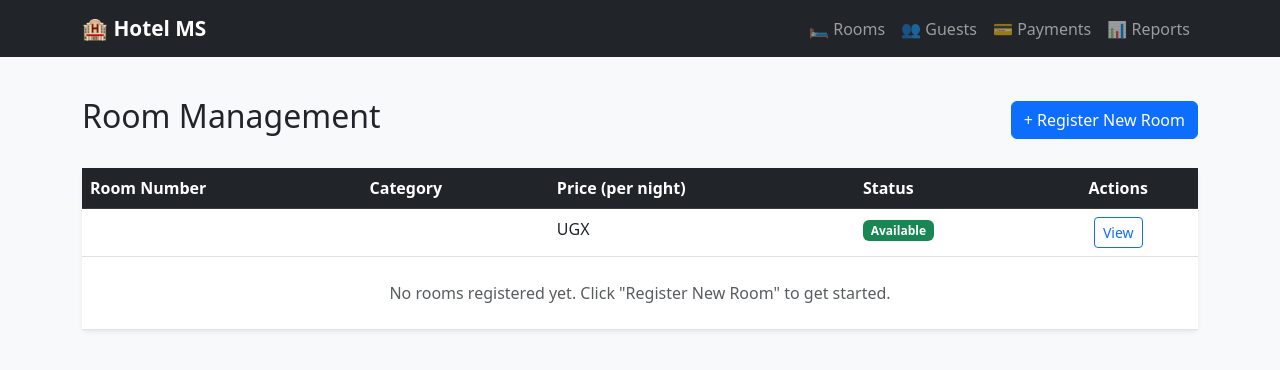
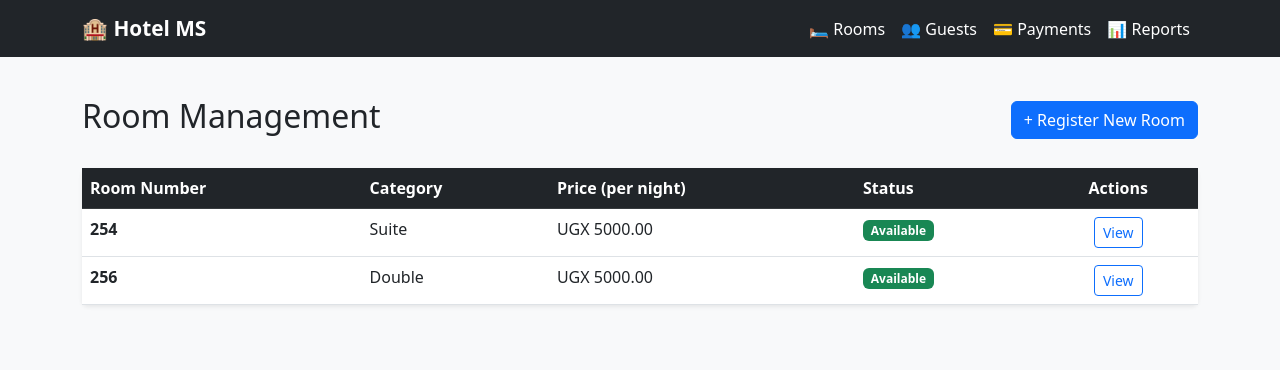
Before and after one commit to Ashraf9-0/HotelManagementSys, a Django app: page / in a window 1280 px wide. Shown: the top 370 px of the page. Run offline with Django 5.2, Linux system fonts and the light colour scheme; data comes from the database, SQL or seed files in the repository; both versions use the stored data as it was after the commit.

Commit message:
changing design to make the nav bar more visible

```diff
--- a/rooms/templates/rooms.html
+++ b/rooms/templates/rooms.html
@@ -19,7 +19,7 @@
                     </tr>
                 </thead>
                 <tbody>
-
+                    {% for room in rooms %}
                     <tr>
                         <td class="fw-bold">{{ room.room_number }}</td>
                         <td>{{ room.category }}</td>
@@ -31,16 +31,16 @@
                             {% endif %}
                         </td>
                         <td class="text-center">
-                            <a href="{% url " class="btn btn-sm btn-outline-primary">View</a>
+                            <a href="{% url 'view_room' room.pk %}" class="btn btn-sm btn-outline-primary">View</a>
                         </td>
                     </tr>
-
+                    {% empty %}
                     <tr>
                         <td colspan="5" class="text-center py-4 text-muted">
                             No rooms registered yet. Click "Register New Room" to get started.
                         </td>
                     </tr>
-
+                    {% endfor %}
                 </tbody>
             </table>
         </div>
--- a/templates/base.html
+++ b/templates/base.html
@@ -21,16 +21,16 @@
         <div class="collapse navbar-collapse" id="navbarNav">
             <ul class="navbar-nav ms-auto">
                 <li class="nav-item">
-                    <a class="nav-link" href="{% url 'rooms_list' %}">🛏 Rooms</a>
+                    <a class="nav-link text-white " href="{% url 'rooms_list' %}">🛏 Rooms</a>
                 </li>
                 <li class="nav-item">
-                    <a class="nav-link" href="{% url 'guest_list' %}">👥 Guests</a>
+                    <a class="nav-link text-white" href="{% url 'guest_list' %}">👥 Guests</a>
                 </li>
                 <li class="nav-item">
-                    <a class="nav-link" href="{% url 'payment_list' %}">💳 Payments</a>
+                    <a class="nav-link text-white" href="{% url 'payment_list' %}">💳 Payments</a>
                 </li>
                 <li class="nav-item">
-                    <a class="nav-link" href="{% url 'reports_dashboard' %}">📊 Reports</a>
+                    <a class="nav-link text-white" href="{% url 'reports_dashboard' %}">📊 Reports</a>
                 </li>
             </ul>
         </div>
```
Also changed, not shown: db.sqlite3, guests/migrations/0001_initial.py (added), guests/migrations/__init__.py (added), payments/migrations/0001_initial.py, rooms/migrations/0001_initial.py (added), rooms/migrations/__init__.py (added).
